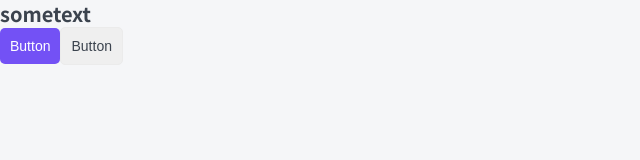
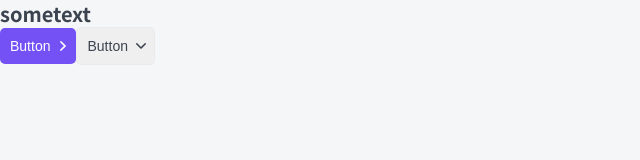
Before and after one commit to HorbynkoIvan/top-app, a Next.js app: page / in a window 1280 px wide. Shown: the top 160 px of the page, without its empty margins (0-640 px from the left). Built offline with nearby package versions, Linux system fonts and the light colour scheme.

Commit message:
created button

```diff
--- a/components/Button/Button.module.css
+++ b/components/Button/Button.module.css
@@ -33,3 +33,19 @@
 	color: var(--white);
 	background-color: var(--primary);
 }
+
+.arrow {
+	display: inline-block;
+
+	margin-left: 10px;
+}
+
+.down {
+	transition: all 0.3s;
+	transform: rotate(90deg);
+}
+
+.primary svg,
+.ghost:hover svg {
+	fill: var(--white);
+}
--- a/components/Button/Button.props.ts
+++ b/components/Button/Button.props.ts
@@ -2,5 +2,6 @@
 
 export interface ButtonProps extends DetailedHTMLProps<ButtonHTMLAttributes<HTMLButtonElement>, HTMLButtonElement>{
 	appearance: 'primary' | 'ghost',
-	children: ReactNode
+	children: ReactNode,
+	arrow?: 'right' | 'down' | 'none'
 }
--- a/components/Button/Button.tsx
+++ b/components/Button/Button.tsx
@@ -1,9 +1,11 @@
 import { ButtonProps } from "./Button.props";
 import styles from "./Button.module.css";
+import ArrowIcon from "./arrow.svg";
 import cn from "classnames";
 
 export const Button = ({
   appearance,
+  arrow = "none",
   children,
   className,
   ...props
@@ -17,6 +19,15 @@
       {...props}
     >
       {children}
+      {arrow != "none" && (
+        <span
+          className={cn(styles.arrow, {
+            [styles.down]: arrow == "down",
+          })}
+        >
+          <ArrowIcon />
+        </span>
+      )}
     </button>
   );
 };
--- a/next.config.js
+++ b/next.config.js
@@ -1,3 +1,18 @@
 module.exports = {
-  reactStrictMode: true,
-}
+	webpack(config, options) {
+		config.module.rules.push({
+			loader: '@svgr/webpack',
+			options: {
+				prettier: false,
+				svgo: true,
+				svgoConfig: {
+					plugins: [{ removeViewBox: false }],
+				},
+				titleProp: true,
+			},
+			test: /\.svg$/,
+		});
+
+		return config;
+	},
+};
--- a/package.json
+++ b/package.json
@@ -17,6 +17,7 @@
   },
   "devDependencies": {
     "@babel/core": "^7.15.0",
+    "@svgr/webpack": "^5.5.0",
     "@types/classnames": "^2.3.1",
     "@types/node": "^16.6.2",
     "@types/react": "^17.0.19",
--- a/pages/index.tsx
+++ b/pages/index.tsx
@@ -5,10 +5,12 @@
   return (
     <div>
       <Htag tag="h3">sometext</Htag>
-      <Button appearance="primary" className="test">
+      <Button appearance="primary" arrow="right">
         Button
       </Button>
-      <Button appearance="ghost">Button</Button>
+      <Button appearance="ghost" arrow="down">
+        Button
+      </Button>
     </div>
   );
 }
```
Also changed, not shown: components/Button/arrow.svg (added), 1 other file (tests, documents, lock files or other folders).
